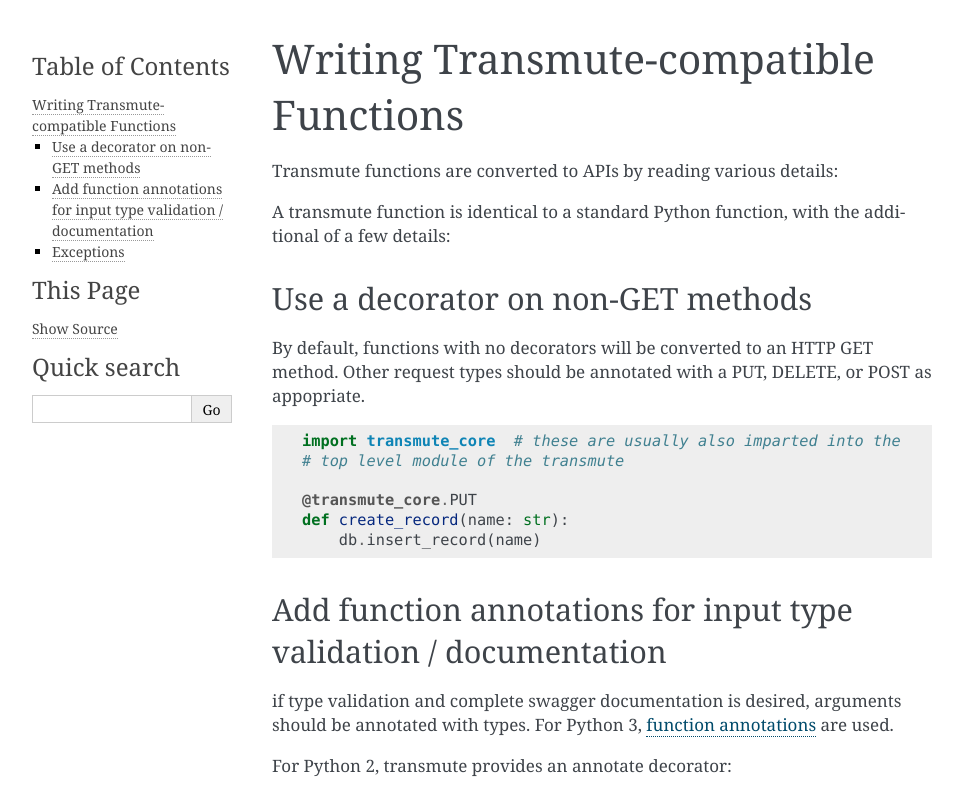
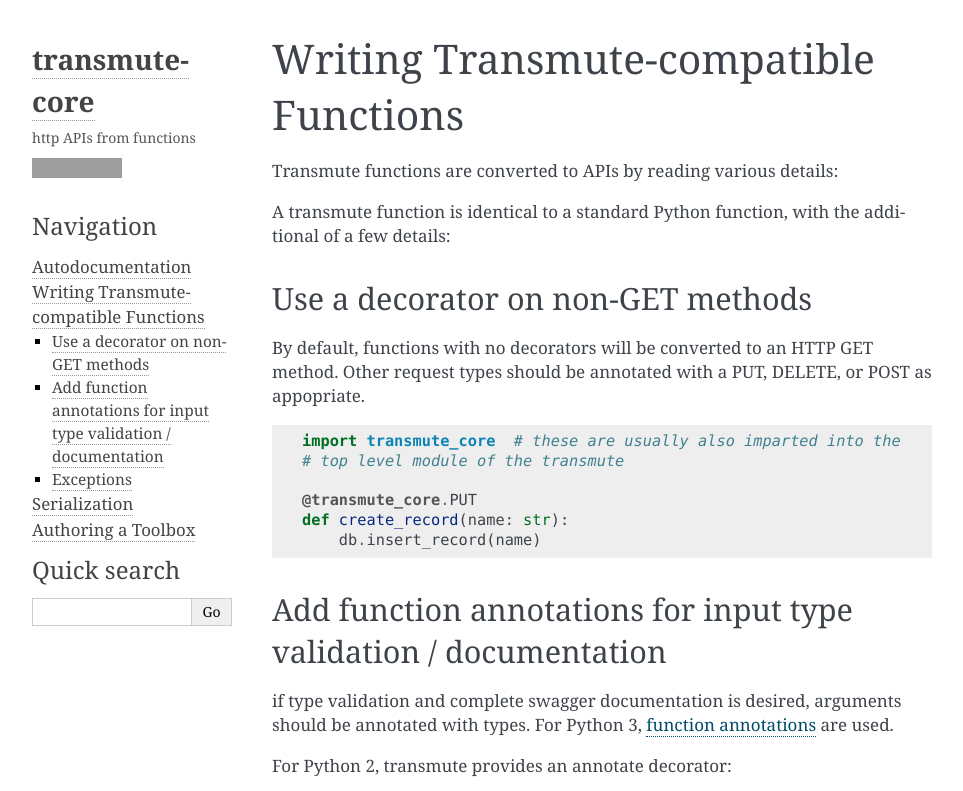
Before and after one commit to toumorokoshi/transmute-core, a Sphinx documentation site: the page built from docs/functions.rst, in a window 1280 px wide, cut to the strip 0-791 px from the top of the page. Shown: the whole strip, without its empty margins (148-1111 px from the left). Built offline with Sphinx 7.4.7, drawn with Linux system fonts in a browser that asks for light colours; pages that are not in the unit, such as notebooks, are missing from menus; some of the changed text lies outside the part shown; grey boxes are pictures that could not be loaded.

Commit message:
more documentation, fleshing out the theme.

```diff
--- /dev/null
+++ b/docs/api/contenttype_serializers.rst
@@ -0,0 +1,5 @@
+========================
+ContentType Serialaizers
+========================
+
+.. automodule:: transmute_core.contenttype_serializers
--- a/docs/authoring_a_toolbox.rst
+++ b/docs/authoring_a_toolbox.rst
@@ -29,7 +29,6 @@ Tutorial
 
 For the tutorial, we will write a transmute library for `Bottle <http://bottlepy.org/>`_.
 
-=========================================================
 1. Convert a function to a handler with TransmuteFunction
 =========================================================
 
--- a/docs/conf.py
+++ b/docs/conf.py
@@ -46,7 +46,7 @@ source_suffix = '.rst'
 master_doc = 'index'
 
 # General information about the project.
-project = 'web-transmute'
+project = 'transmute-core'
 copyright = '2016, Yusuke Tsutsumi'
 author = 'Yusuke Tsutsumi'
 
@@ -114,7 +114,11 @@ html_theme = 'alabaster'
 # Theme options are theme-specific and customize the look and feel of a theme
 # further.  For a list of options available for each theme, see the
 # documentation.
-#html_theme_options = {}
+html_theme_options = {
+    "github_user": "toumorokoshi",
+    "github_repo": "transmute-core",
+    "description": "http APIs from functions"
+}
 
 # Add any paths that contain custom themes here, relative to this directory.
 #html_theme_path = []
@@ -155,7 +159,9 @@ html_static_path = ['_static']
 #html_use_smartypants = True
 
 # Custom sidebar templates, maps document names to template names.
-#html_sidebars = {}
+html_sidebars = {
+    '**': ['about.html', 'navigation.html', 'searchbox.html']
+}
 
 # Additional templates that should be rendered to pages, maps page names to
 # template names.
--- a/docs/functions.rst
+++ b/docs/functions.rst
@@ -59,7 +59,7 @@ transmute_core.APIException, which results in an http response with a
 non-200 status code. (typically 400):
 
 
-.. code-python::
+.. code-block:: python
 
     from transmute_core import APIException
 
--- /dev/null
+++ b/docs/guide/index.rst
@@ -0,0 +1,3 @@
+===========
+Users Guide
+===========
```
Also changed, not shown: docs/api/index.rst (added, +8 -0 lines), docs/index.rst (+18 -12 lines), docs/serialization.rst (+8 -3 lines).
